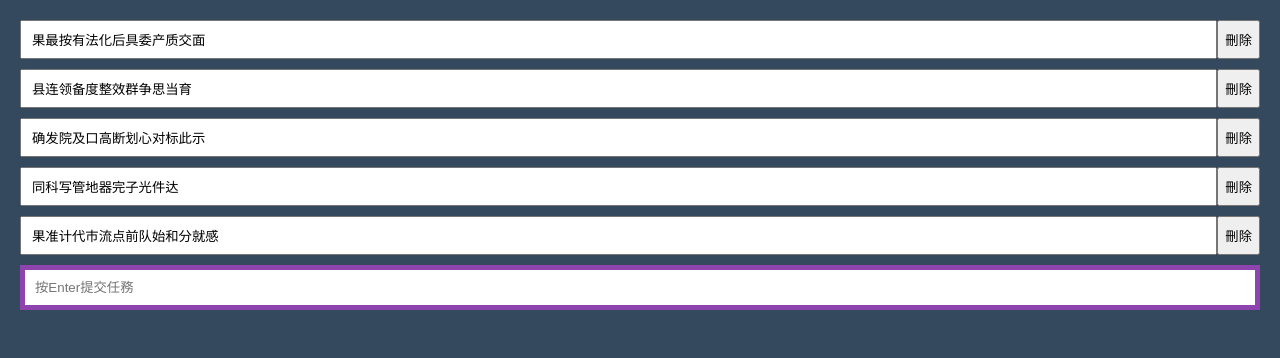
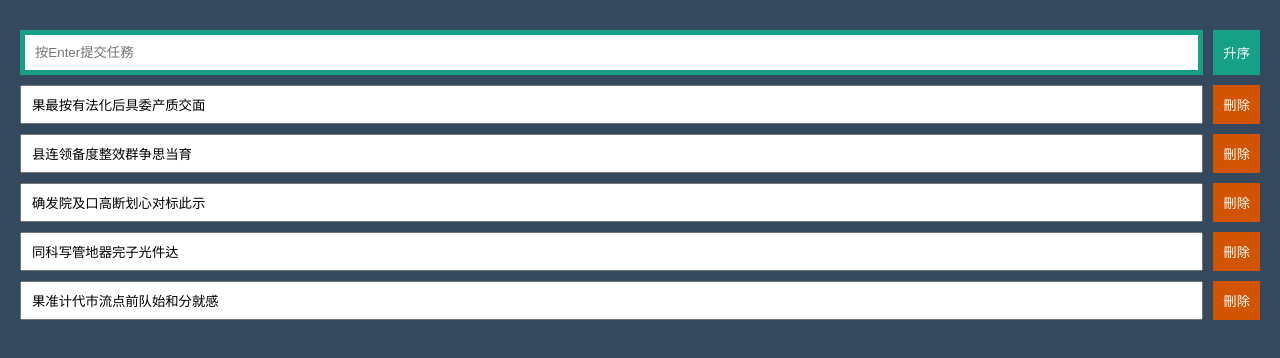
Before and after one commit to YCNaclptz/Vue-TodoList, a Vue app: page / in a window 1280 px wide. Shown: the top 358 px of the page. Built offline with nearby package versions, Linux system fonts and the light colour scheme; data requests are answered from the project's data file.

Commit message:
新增Sort.vue元件、表單元件CSS調整

```diff
--- a/src/components/Add.vue
+++ b/src/components/Add.vue
@@ -26,7 +26,7 @@
 .add{
     display: flex;
     input {
-        border: solid 5px #8e44ad;
+        border: solid 5px #16a085;
         padding: 10px;
         flex: 1
     }
--- a/src/components/Item.vue
+++ b/src/components/Item.vue
@@ -33,6 +33,13 @@
             padding: 10px;
             flex: 1;
         }
+    button {
+        margin-left: 10px;
+        background: #d35400;
+        color: #fff;
+        border: none;
+        padding: 5px 10px;
+    }
 }
 
 </style>
--- /dev/null
+++ b/src/components/Sort.vue
@@ -0,0 +1,23 @@
+<template>
+    <div class="sort">
+        <button>升序</button>
+    </div>
+</template>
+
+<script setup>
+
+</script>
+
+<style lang="scss" scoped>
+.sort{
+    display: flex;
+    flex-direction: row;
+    button{
+        margin-left: 10px;
+        background-color: #16a085;
+        color: #fff;
+        border: none;
+        padding: 0 10px;
+    }
+}
+</style>
--- a/src/views/Todo.vue
+++ b/src/views/Todo.vue
@@ -1,8 +1,12 @@
 <template>
+    <div class="form">
+        <add class="add" />
+        <sort />
+    </div>
     <div>
         <item class="item" v-for="todo in todos" :key="todo.id" :todo="todo"/>
     </div>
-    <add />
+
 </template>
 
 <script setup>
@@ -11,6 +15,7 @@
 import useRequest from '../composables/useRequest.js';
 import useTodo from '../composables/useTodo.js';
 import Add from '../components/Add.vue';
+import Sort from '../components/Sort.vue';
 const request = useRequest();
 
 const { todos, load } = useTodo();
@@ -26,4 +31,12 @@
         margin-bottom: 10px;
     }
 }
+.form{
+    display: flex;
+    flex-direction: row;
+    margin: 10px 0;
+    .add{
+        flex: 1;
+    }
+}
 </style>
```
